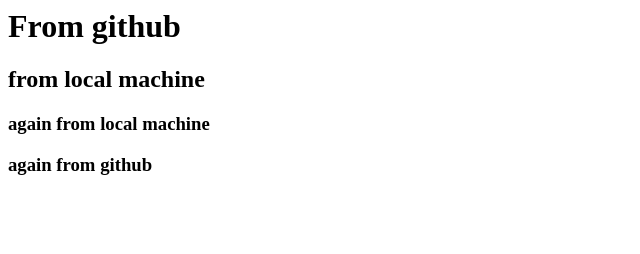
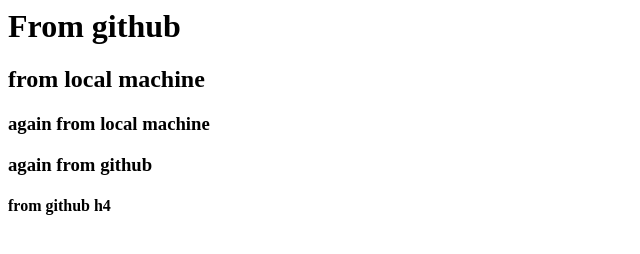
Before and after one commit to iamsahil163/from-github, a plain HTML site: page index.html in a window 1280 px wide. Shown: the whole page, without its empty margins (0-640 px from the left). Drawn offline with Linux system fonts and the light colour scheme.

Commit message:
Add new headings to index.html

```diff
--- a/index.html
+++ b/index.html
@@ -2,3 +2,4 @@
 <h2>from local machine</h>
 <h3>again from local machine</h3>
 <h3>again from github</h3>
+<h4>from github h4</h4>
```
